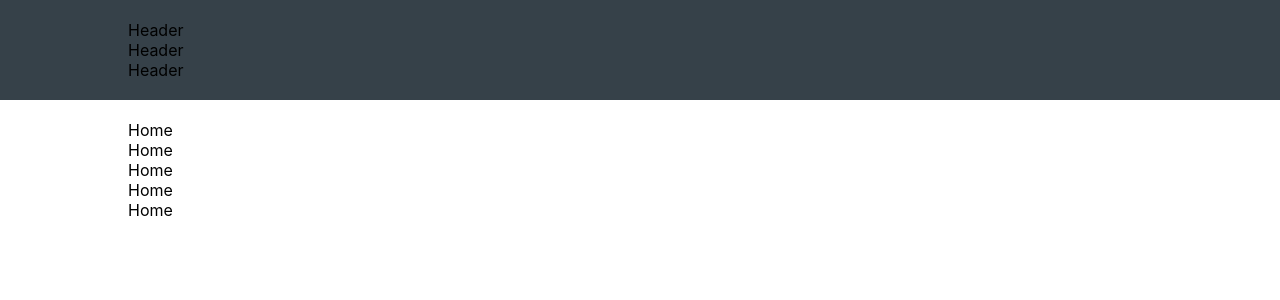
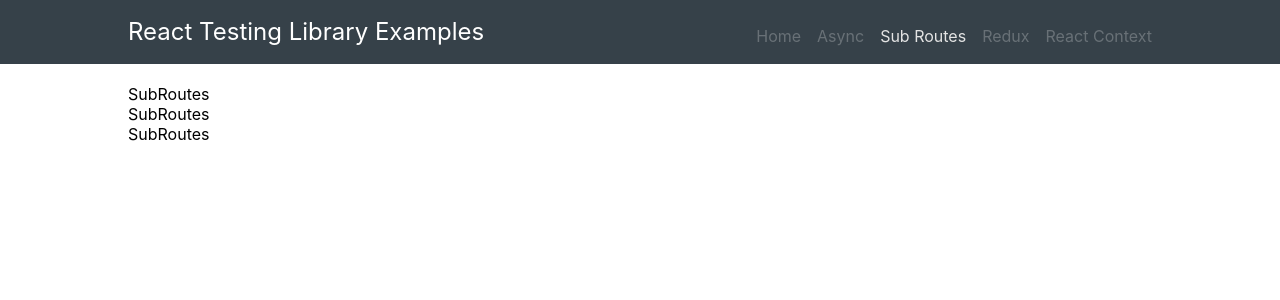
Before and after one commit to sean0923/react-testing-examples, a React (Create React App) app: page /sub-routes in a window 1280 px wide. Shown: the top 300 px of the page. Built offline with nearby package versions, Linux system fonts and the light colour scheme.

Commit message:
Add style to navbar

```diff
--- a/src/components/layout/Header.js
+++ b/src/components/layout/Header.js
@@ -1,24 +1,34 @@
 import React from 'react';
 import styled from 'styled-components';
+
+import Navbar from './header/Navbar';
 
 const Wrapper = styled.div`
   background-color: var(--color-arsenic);
   padding: 20px 0;
+  line-height: 1;
 `;
 
 const Container = styled.div`
   width: var(--width-app);
   padding: 0 20px;
   margin: 0 auto;
+
+  display: flex;
+  justify-content: space-between;
+`;
+
+const Text = styled.h2`
+  color: #fff;
+  font-weight: normal;
 `;
 
 const Header = () => {
   return (
     <Wrapper>
       <Container>
-        <div>Header</div>
-        <div>Header</div>
-        <div>Header</div>
+        <Text>React Testing Library Examples</Text>
+        <Navbar />
       </Container>
     </Wrapper>
   );
--- a/src/components/layout/SwitchAndRoutes.js
+++ b/src/components/layout/SwitchAndRoutes.js
@@ -2,12 +2,14 @@
 import { Switch, Route } from 'react-router-dom';
 
 import Home from '../pages/Home';
+import SubRoutes from '../pages/SubRoutes';
 
 const SwitchAndRoutes = () => {
   return (
     <div>
       <Switch>
-        <Route path="/" component={Home} />
+        <Route exact path="/" component={Home} />
+        <Route path="/sub-routes" component={SubRoutes} />
       </Switch>
     </div>
   );
--- /dev/null
+++ b/src/components/layout/header/Navbar.js
@@ -0,0 +1,55 @@
+import React from 'react';
+import { Link, NavLink } from 'react-router-dom';
+
+import styled from 'styled-components';
+
+const Wrapper = styled.div`
+  display: flex;
+  justify-content: flex-end;
+  align-items: flex-end;
+  & > *:not(:last-child) {
+    margin-right: 16px;
+  }
+
+  .active {
+    color: var(--color-cool-light);
+  }
+`;
+
+const StyledLink = styled(NavLink)`
+  display: block;
+  text-decoration: none;
+  color: rgba(255, 255, 255, .25);
+  &:hover {
+    /* color: var(--color-medium-gray); */
+    color: #fff;
+  }
+`;
+
+const Navbar = () => {
+  return (
+    <Wrapper>
+      <StyledLink to="/" exact activeClassName="active">
+        Home
+      </StyledLink>
+
+      <StyledLink to="async" exact activeClassName="active">
+        Async
+      </StyledLink>
+
+      <StyledLink to="/sub-routes" exact activeClassName="active">
+        Sub Routes
+      </StyledLink>
+
+      <StyledLink to="redux" exact activeClassName="active">
+        Redux
+      </StyledLink>
+
+      <StyledLink to="react-context" exact activeClassName="active">
+        React Context
+      </StyledLink>
+    </Wrapper>
+  );
+};
+
+export default Navbar;
--- /dev/null
+++ b/src/components/pages/SubRoutes.js
@@ -0,0 +1,13 @@
+import React from 'react';
+
+const SubRoutes = () => {
+  return (
+    <div>
+      <div>SubRoutes</div>
+      <div>SubRoutes</div>
+      <div>SubRoutes</div>
+    </div>
+  );
+};
+
+export default SubRoutes;
```
